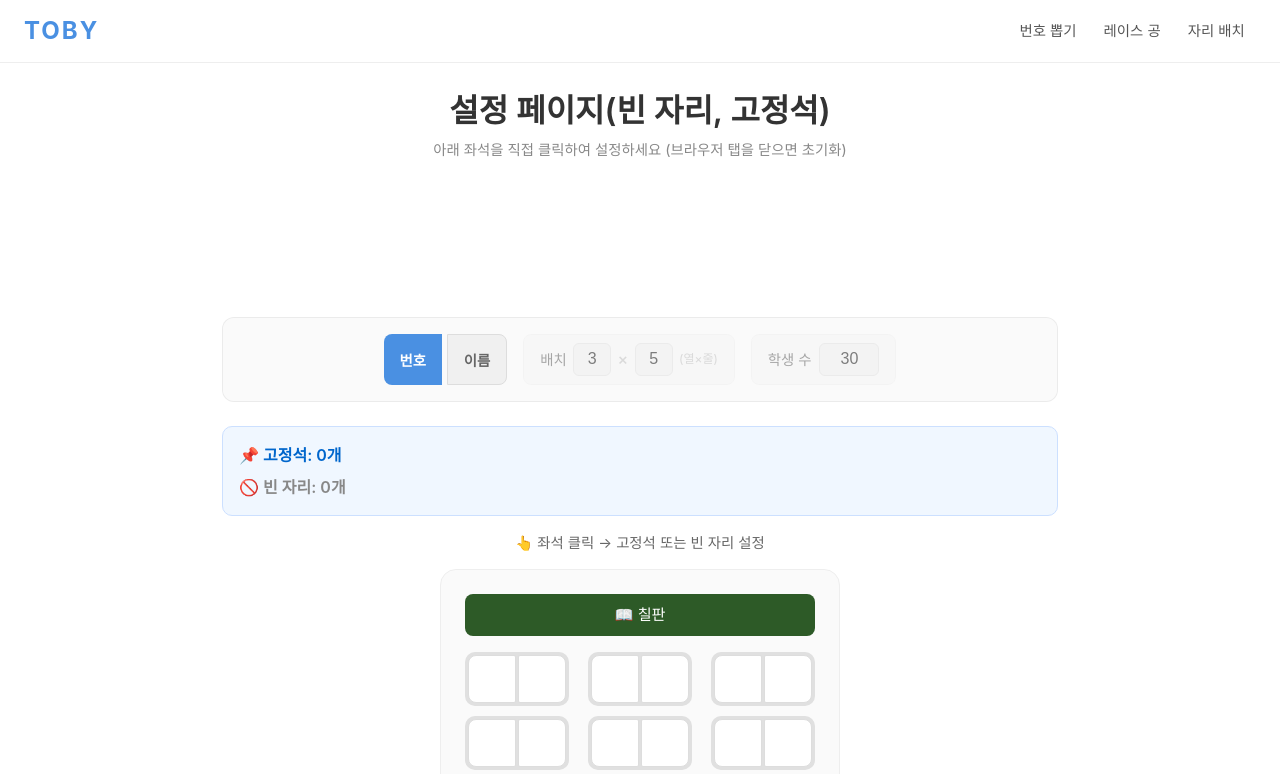
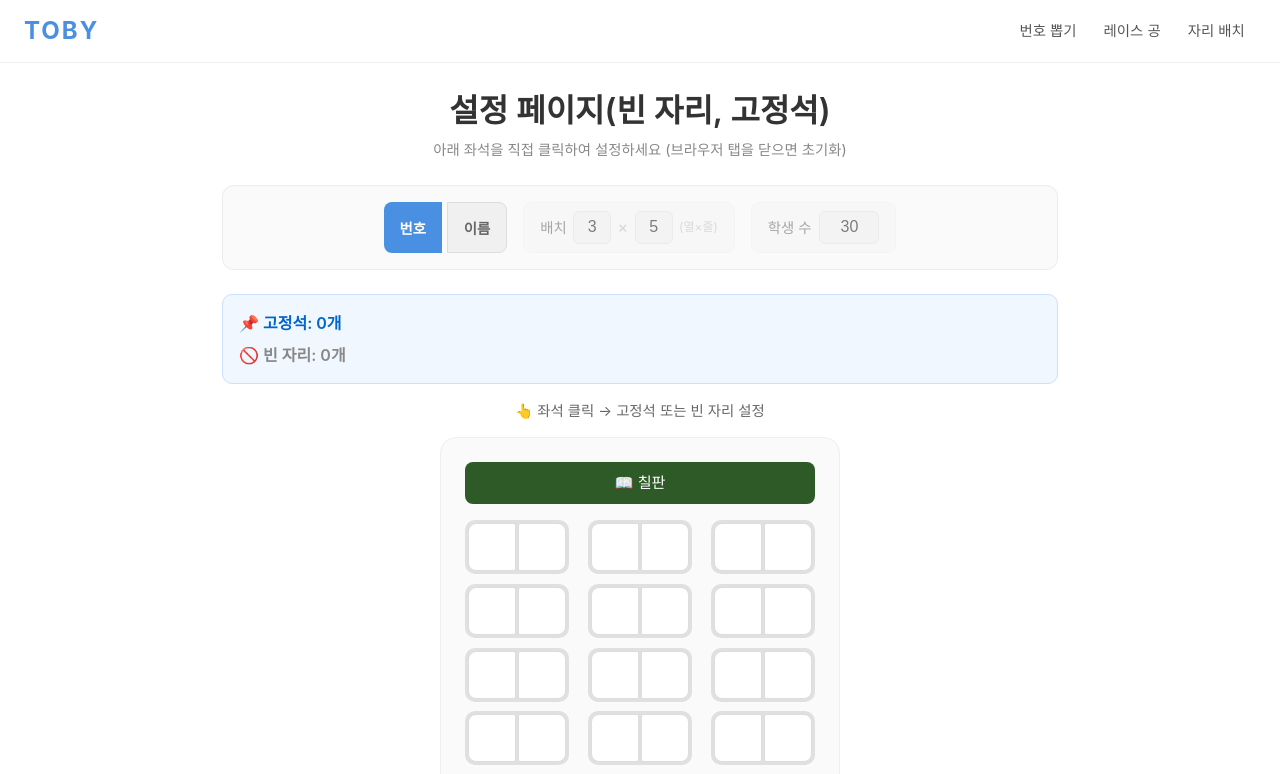
Before and after one commit to Moorisong/miki-labs, a React (Vite) app in the folder apps/toby/: page /toby/seat/settings in a window 1280 px wide. Shown: the top 774 px of the page. Built offline with nearby package versions, Linux system fonts and the light colour scheme.

Commit message:
Revert "feat(toby): 메인 및 자리배치/설정 페이지의 AdFit 광고 배너 위치를 콘텐츠 상단으로 조정"
This reverts commit 8ff23e5597d6c334b6f84fd18d07f2b94fedbfe5.

```diff
--- a/apps/toby/src/routes/Home.tsx
+++ b/apps/toby/src/routes/Home.tsx
@@ -68,19 +68,10 @@ const Home: React.FC = () => {
                 </p>
             </div>
 
-            {/* 광고 배너 */}
-            <div style={{ marginTop: '3em', width: '100%', display: 'flex', justifyContent: 'center' }}>
-                <KakaoAdfit
-                    unit={ADFIT_UNITS.MAIN_BANNER}
-                    width={ADFIT_SIZES.BANNER_320x100.width}
-                    height={ADFIT_SIZES.BANNER_320x100.height}
-                />
-            </div>
-
             {/* 도구 카드들 */}
             <div style={{
                 display: 'grid',
-                marginTop: '3em',
+                marginTop: '4em',
                 gridTemplateColumns: 'repeat(auto-fit, minmax(280px, 1fr))',
                 gap: '1.5rem',
                 width: '100%',
@@ -158,8 +149,13 @@ const Home: React.FC = () => {
                 ))}
             </div>
 
-            {/* 묘록 배너 */}
+            {/* 광고 및 묘록 배너 */}
             <div style={{ marginTop: '7rem', width: '100%', display: 'flex', flexDirection: 'column', gap: '2rem', alignItems: 'center' }}>
+                <KakaoAdfit
+                    unit={ADFIT_UNITS.MAIN_BANNER}
+                    width={ADFIT_SIZES.BANNER_320x100.width}
+                    height={ADFIT_SIZES.BANNER_320x100.height}
+                />
                 <MyorokBanner />
             </div>
 
--- a/apps/toby/src/routes/SeatRandom.tsx
+++ b/apps/toby/src/routes/SeatRandom.tsx
@@ -329,15 +329,6 @@ const SeatRandom: React.FC = () => {
                     <p style={{ color: '#667', marginTop: '0.6rem', fontSize: '1rem', fontWeight: '500' }}>
                         학생들의 자리를 랜덤으로 배치합니다
                     </p>
-                </div>
-
-                {/* 광고 배너 */}
-                <div style={{ marginBottom: '2rem', display: 'flex', justifyContent: 'center' }}>
-                    <KakaoAdfit
-                        unit={ADFIT_UNITS.MAIN_BANNER}
-                        width={ADFIT_SIZES.BANNER_320x100.width}
-                        height={ADFIT_SIZES.BANNER_320x100.height}
-                    />
                 </div>
 
                 {/* 설정 영역 */}
@@ -800,6 +791,11 @@ const SeatRandom: React.FC = () => {
                 </div>
 
                 <div style={{ marginTop: '3rem', marginBottom: '3rem', display: 'flex', flexDirection: 'column', gap: '2rem', alignItems: 'center' }}>
+                    <KakaoAdfit
+                        unit={ADFIT_UNITS.MAIN_BANNER}
+                        width={ADFIT_SIZES.BANNER_320x100.width}
+                        height={ADFIT_SIZES.BANNER_320x100.height}
+                    />
                     <MyorokBanner />
                 </div>
             </div>
--- a/apps/toby/src/routes/SeatSettings.tsx
+++ b/apps/toby/src/routes/SeatSettings.tsx
@@ -1,7 +1,6 @@
 import React, { useState, useEffect } from 'react';
 import { Link } from 'react-router-dom';
 import Header from '../components/Header';
-import KakaoAdfit, { ADFIT_UNITS, ADFIT_SIZES } from '../components/KakaoAdFit';
 
 type SeatMode = 'number' | 'name';
 
@@ -179,15 +178,6 @@ const SeatSettings: React.FC = () => {
                     <p style={{ color: '#888', marginTop: '0.3rem', fontSize: '0.9rem' }}>
                         아래 좌석을 직접 클릭하여 설정하세요 (브라우저 탭을 닫으면 초기화)
                     </p>
-                </div>
-
-                {/* 광고 배너 */}
-                <div style={{ marginBottom: '2rem', display: 'flex', justifyContent: 'center' }}>
-                    <KakaoAdfit
-                        unit={ADFIT_UNITS.MAIN_BANNER}
-                        width={ADFIT_SIZES.BANNER_320x100.width}
-                        height={ADFIT_SIZES.BANNER_320x100.height}
-                    />
                 </div>
 
                 {/* 기본 설정 */}
```
